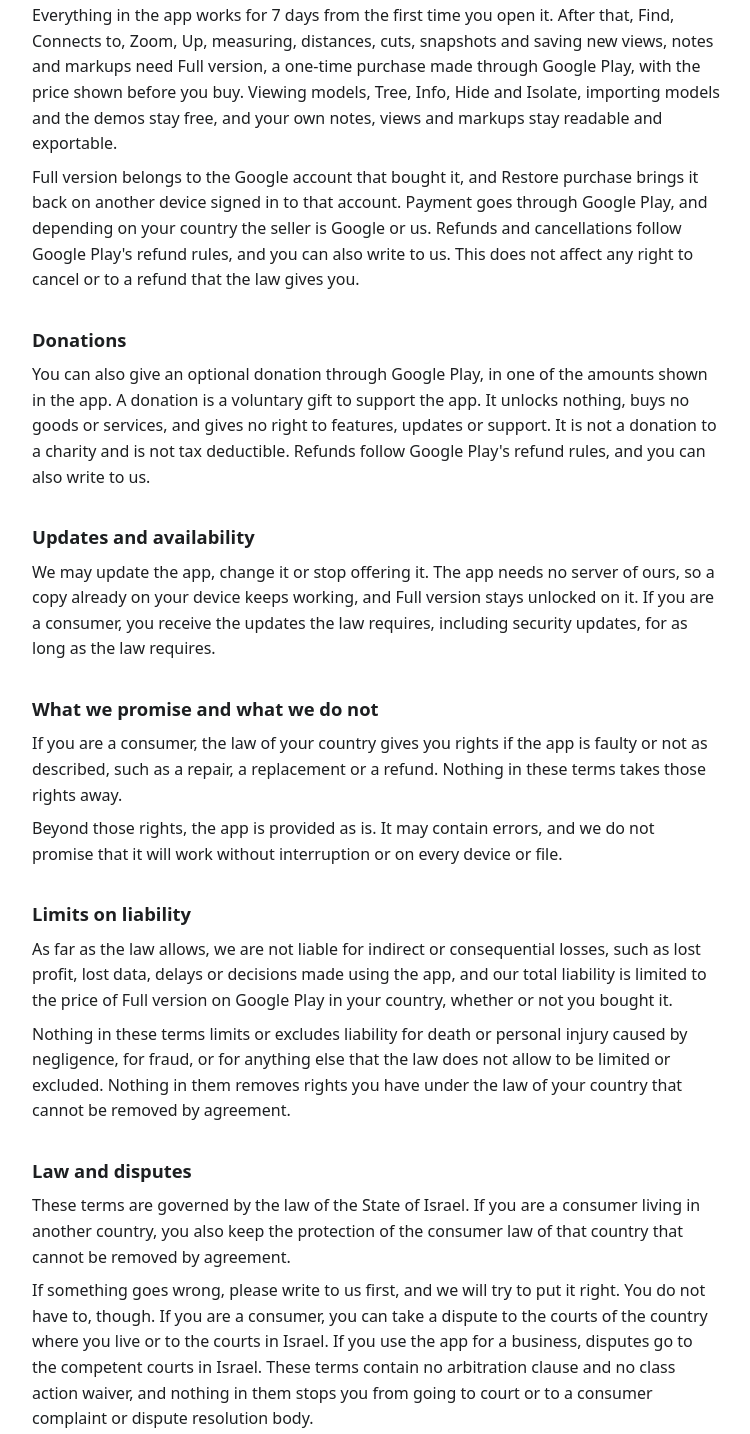
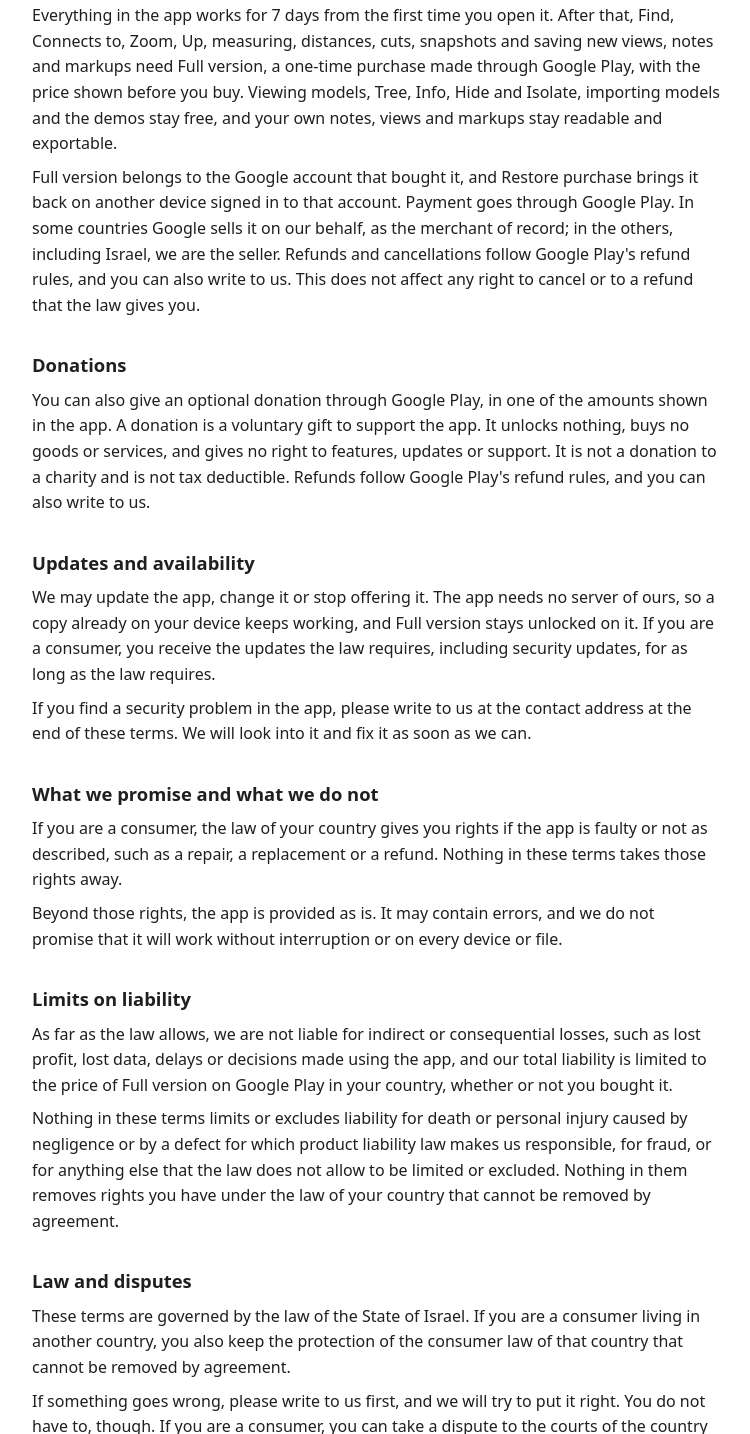
Before and after one commit to adaf222-debug/walkdown3d, a plain HTML site: page terms.html in a window 1280 px wide. Shown: the part 1314-2748 px from the top of the page, without its empty margins (264-1014 px from the left). Drawn offline with Linux system fonts and the light colour scheme.

Commit message:
Terms: who sells, product liability, security reports, and an I agree tick box
Co-Authored-By: Claude Opus 5.5 <noreply@anthropic.com>

```diff
--- a/terms.html
+++ b/terms.html
@@ -33,13 +33,14 @@
 
 <h2>Free trial and Full version</h2>
 <p>Everything in the app works for 7 days from the first time you open it. After that, Find, Connects to, Zoom, Up, measuring, distances, cuts, snapshots and saving new views, notes and markups need Full version, a one-time purchase made through Google Play, with the price shown before you buy. Viewing models, Tree, Info, Hide and Isolate, importing models and the demos stay free, and your own notes, views and markups stay readable and exportable.</p>
-<p>Full version belongs to the Google account that bought it, and Restore purchase brings it back on another device signed in to that account. Payment goes through Google Play, and depending on your country the seller is Google or us. Refunds and cancellations follow Google Play's refund rules, and you can also write to us. This does not affect any right to cancel or to a refund that the law gives you.</p>
+<p>Full version belongs to the Google account that bought it, and Restore purchase brings it back on another device signed in to that account. Payment goes through Google Play. In some countries Google sells it on our behalf, as the merchant of record; in the others, including Israel, we are the seller. Refunds and cancellations follow Google Play's refund rules, and you can also write to us. This does not affect any right to cancel or to a refund that the law gives you.</p>
 
 <h2>Donations</h2>
 <p>You can also give an optional donation through Google Play, in one of the amounts shown in the app. A donation is a voluntary gift to support the app. It unlocks nothing, buys no goods or services, and gives no right to features, updates or support. It is not a donation to a charity and is not tax deductible. Refunds follow Google Play's refund rules, and you can also write to us.</p>
 
 <h2>Updates and availability</h2>
 <p>We may update the app, change it or stop offering it. The app needs no server of ours, so a copy already on your device keeps working, and Full version stays unlocked on it. If you are a consumer, you receive the updates the law requires, including security updates, for as long as the law requires.</p>
+<p>If you find a security problem in the app, please write to us at the contact address at the end of these terms. We will look into it and fix it as soon as we can.</p>
 
 <h2>What we promise and what we do not</h2>
 <p>If you are a consumer, the law of your country gives you rights if the app is faulty or not as described, such as a repair, a replacement or a refund. Nothing in these terms takes those rights away.</p>
@@ -47,7 +48,7 @@
 
 <h2>Limits on liability</h2>
 <p>As far as the law allows, we are not liable for indirect or consequential losses, such as lost profit, lost data, delays or decisions made using the app, and our total liability is limited to the price of Full version on Google Play in your country, whether or not you bought it.</p>
-<p>Nothing in these terms limits or excludes liability for death or personal injury caused by negligence, for fraud, or for anything else that the law does not allow to be limited or excluded. Nothing in them removes rights you have under the law of your country that cannot be removed by agreement.</p>
+<p>Nothing in these terms limits or excludes liability for death or personal injury caused by negligence or by a defect for which product liability law makes us responsible, for fraud, or for anything else that the law does not allow to be limited or excluded. Nothing in them removes rights you have under the law of your country that cannot be removed by agreement.</p>
 
 <h2>Law and disputes</h2>
 <p>These terms are governed by the law of the State of Israel. If you are a consumer living in another country, you also keep the protection of the consumer law of that country that cannot be removed by agreement.</p>
```
